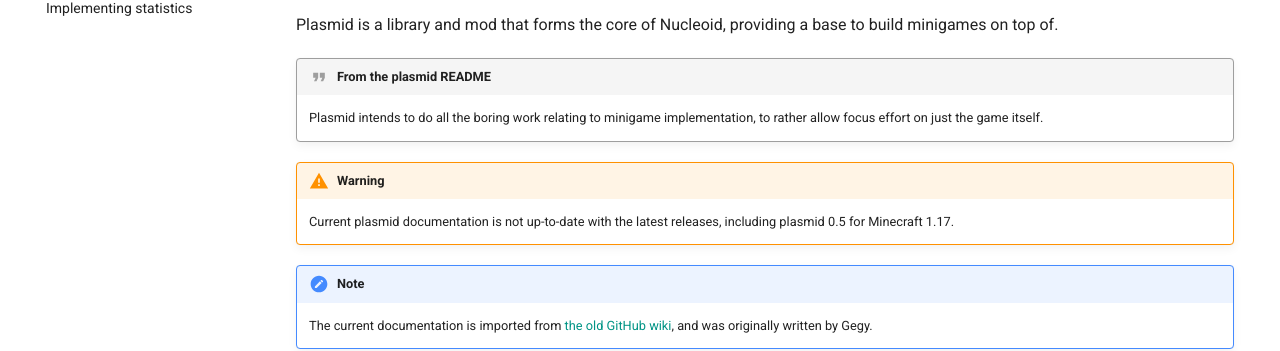
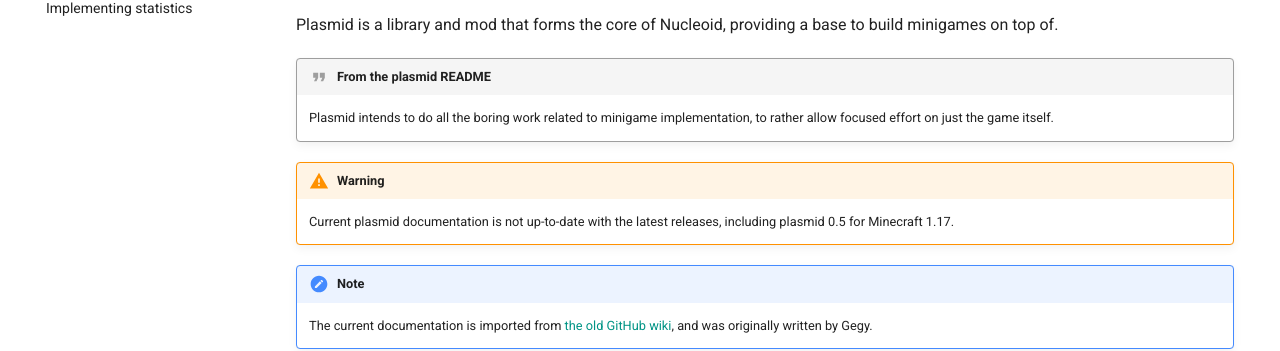
Before and after one commit to NucleoidMC/nucleoid-docs, an MkDocs documentation site: the page built from docs/plasmid/index.md, in a window 1280 px wide. Shown: the part 259-610 px from the top of the page. Built offline with MkDocs 1.6.1 and Material for MkDocs 9.7.7, drawn with Linux system fonts in a browser that asks for light colours; comment, search, counter and statistics services are not loaded.

Commit message:
Update index.md

```diff
--- a/docs/plasmid/index.md
+++ b/docs/plasmid/index.md
@@ -7,7 +7,7 @@
 Plasmid is a library and mod that forms the core of Nucleoid, providing a base to build minigames on top of.
 
 !!! quote "From the plasmid README"
-    Plasmid intends to do all the boring work relating to minigame implementation, to rather allow focus effort on just the game itself.
+    Plasmid intends to do all the boring work related to minigame implementation, to rather allow focused effort on just the game itself.
 
 !!! warning
     Current plasmid documentation is not up-to-date with the latest releases, including plasmid 0.5 for Minecraft 1.17.
```
